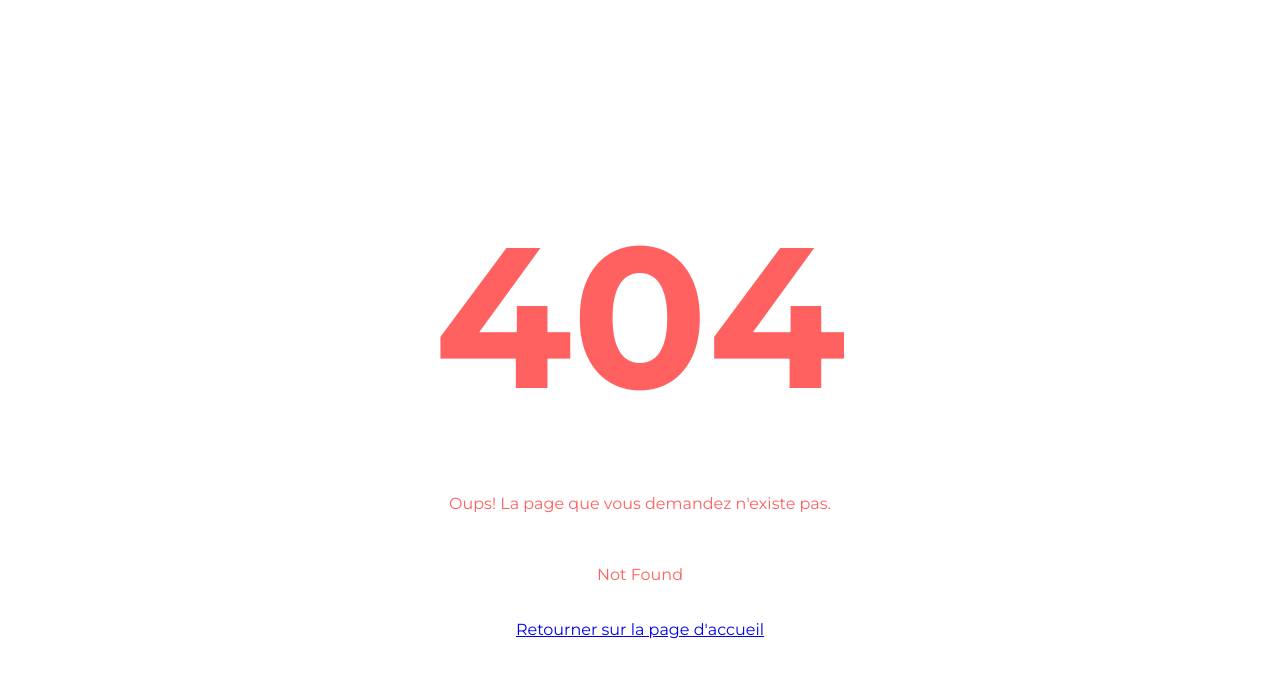
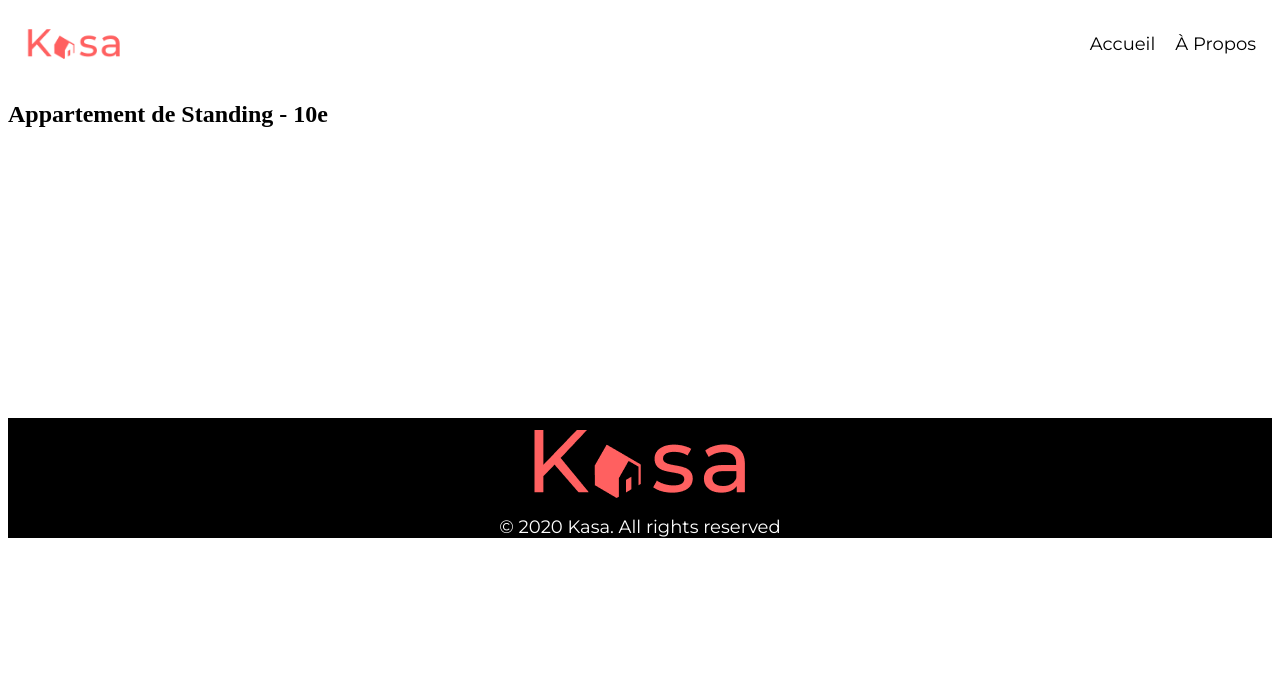
Before and after one commit to magdalena-lemusser/my-react-app, a React (Vite) app: page /logement/0979876d in a window 1280 px wide. Before the commit this address had no page. Shown: the top 676 px of the page. Built offline with nearby package versions, Linux system fonts and the light colour scheme.

Commit message:
finished error page. started FicheLogements routing with dynamic parameters

```diff
--- a/src/pages/FicheLogement.jsx
+++ b/src/pages/FicheLogement.jsx
@@ -1,8 +1,22 @@
-export default function FicheLogement() {
+import { useParams } from "react-router-dom";
+import logements from "../data/logements.json";
+
+const FicheLogement = () => {
+  const { id } = useParams(); // ← On récupère l’ID depuis l’URL
+
+  const logement = logements.find((logement) => logement.id === id);
+
+  if (!logement) {
+    return <p>Logement introuvable 😢</p>;
+  }
+
   return (
-    <main>
-      <h1>fiches des logements !</h1>
-      {/* ... */}
-    </main>
+    <section className="fichelogement">
+      {/* Tu peux afficher temporairement un titre pour vérifier */}
+      <h1>{logement.title}</h1>
+      {/* Ton composant carrousel viendra ici */}
+    </section>
   );
-}
+};
+
+export default FicheLogement;
--- a/src/pages/NotFound.jsx
+++ b/src/pages/NotFound.jsx
@@ -1,16 +1,12 @@
-import { useRouteError } from "react-router-dom";
 import { Link } from "react-router-dom";
 
 export default function NotFound() {
-  const error = useRouteError();
-
   return (
     <section className="errorpage">
       <h1 className="errorpage__title">404</h1>
       <p className="errorpage__text">
         Oups! La page que vous demandez n'existe pas.
       </p>
-      <p className="errorpage__text">{error.statusText || error.message}</p>
       <Link to="/" className="errorpage__link">
         Retourner sur la page d'accueil
       </Link>
--- a/src/routes/router.jsx
+++ b/src/routes/router.jsx
@@ -9,7 +9,6 @@ export const router = createBrowserRouter([
   {
     path: "/",
     element: <App />, // Layout commun (header/footer)
-    errorElement: <NotFound />, // Page 404 globale
     children: [
       {
         index: true, // = path: "/"
@@ -20,8 +19,12 @@ export const router = createBrowserRouter([
         element: <About />,
       },
       {
-        path: "logement",
+        path: "logement/:id",
         element: <FicheLogement />,
+      },
+      {
+        path: "*", // Catch-all 404
+        element: <NotFound />,
       },
     ],
   },
```
Also changed, not shown: src/components/Slideshow.jsx (added), src/styles/components/_slideshow.scss (added).
